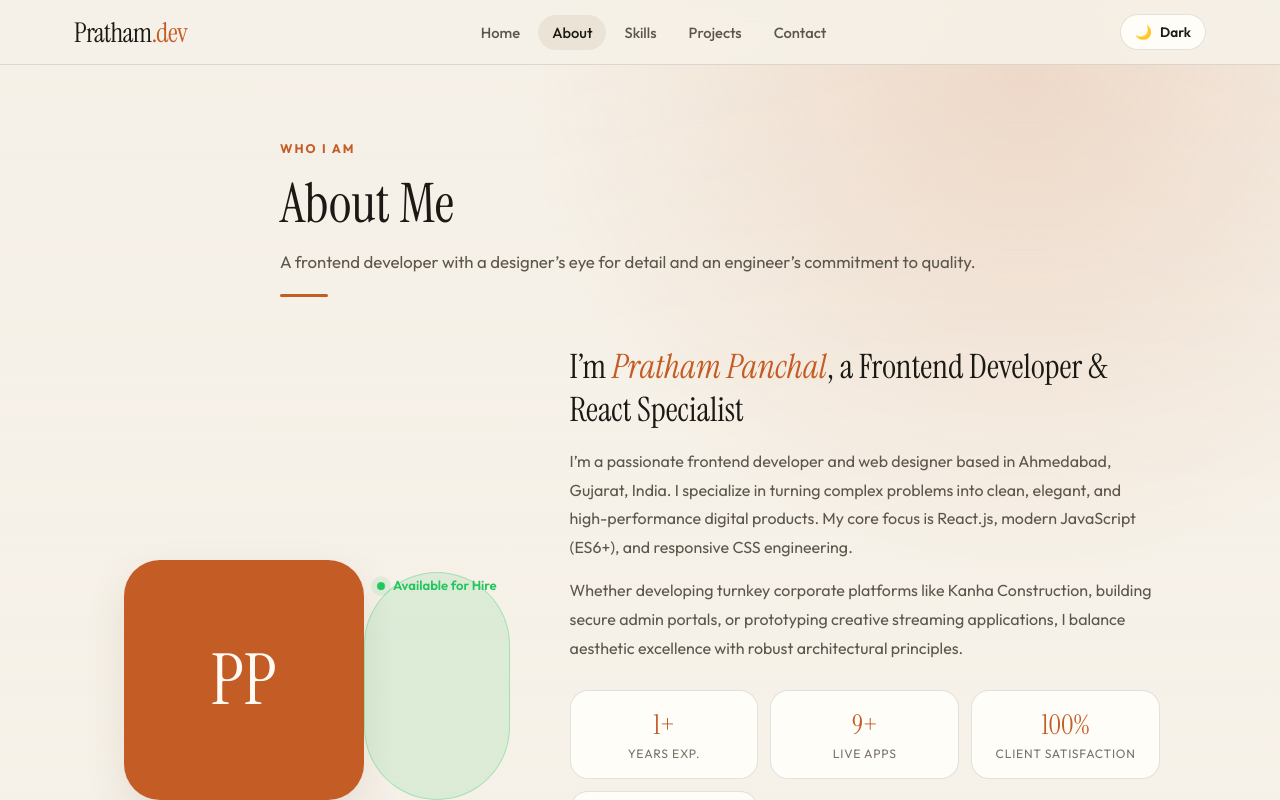
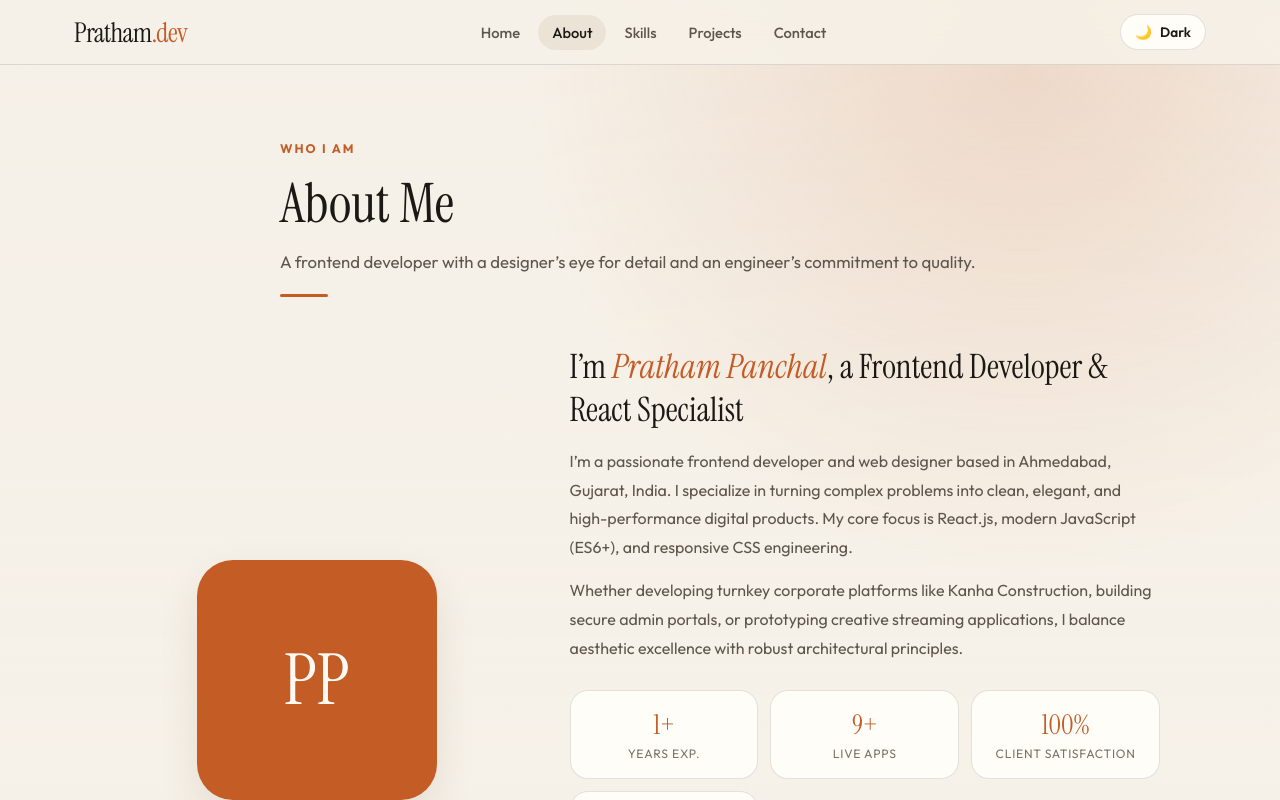
Before and after one commit to PrathamPanchal26/my-portfolio, a React (Create React App) app: page /about in a window 1280 px wide. Shown: the top 800 px of the page. Built offline with nearby package versions, Linux system fonts and the light colour scheme.

Commit message:
Fix About page avatar layout and remove misplaced status badge

```diff
--- a/src/App.css
+++ b/src/App.css
@@ -2009,18 +2009,7 @@ body::before {
   text-align: center;
 }
 
-/* About: Badge & Values */
-.about-badge-status {
-  margin-top: 12px;
-  font-size: 0.82rem;
-  font-weight: 600;
-  color: #22c55e;
-  background: rgba(34, 197, 94, 0.12);
-  border: 1px solid rgba(34, 197, 94, 0.3);
-  padding: 4px 12px;
-  border-radius: 999px;
-  display: inline-block;
-}
+/* About: Values & Philosophy */
 
 .about-section-block {
   margin-top: 60px;
--- a/src/pages/About.js
+++ b/src/pages/About.js
@@ -104,9 +104,6 @@ function About() {
       <div className="about-grid">
         <div className="about-image-wrapper">
           <div className="about-avatar">PP</div>
-          <div className="about-badge-status">
-            <span className="pulse-dot-green"></span> Available for Hire
-          </div>
         </div>
 
         <div className="about-content">
```
